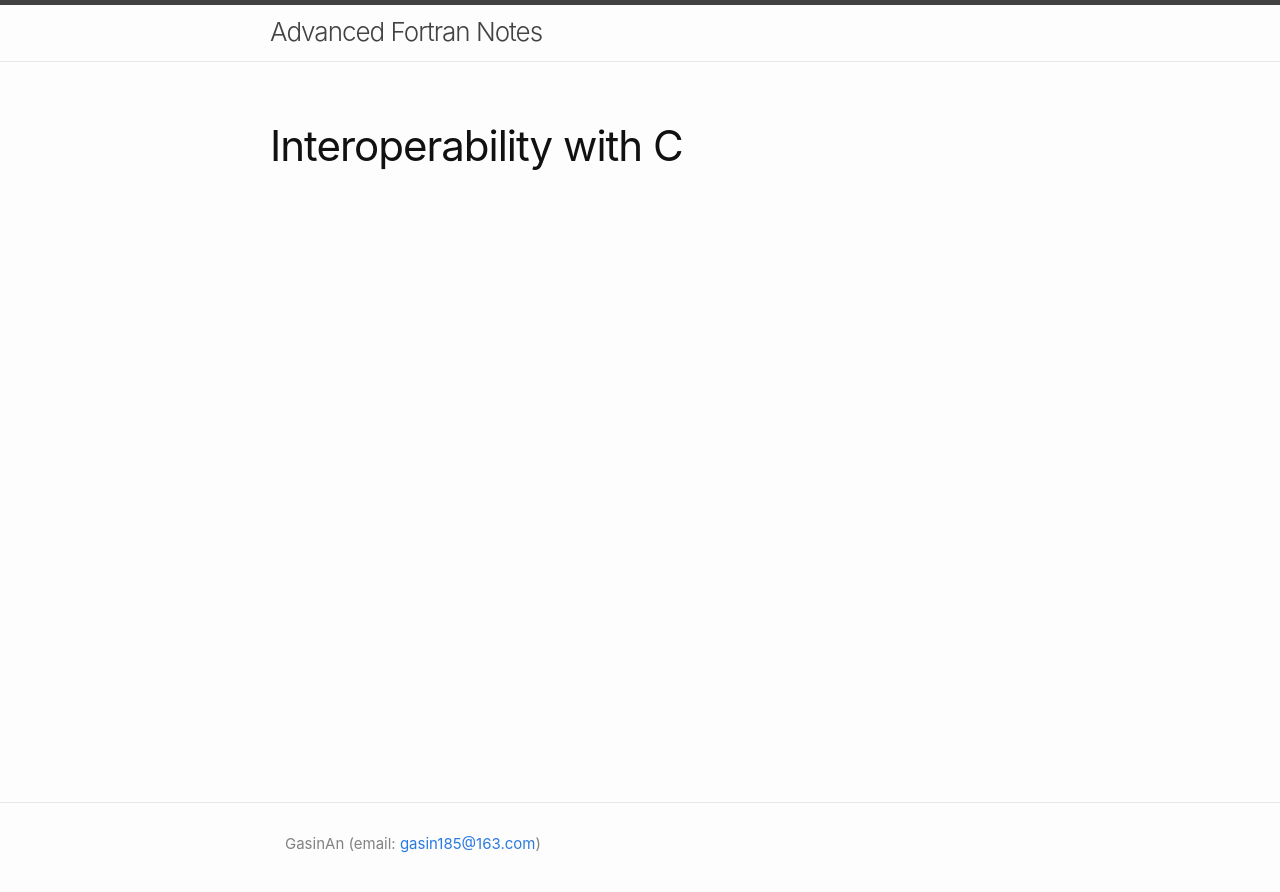
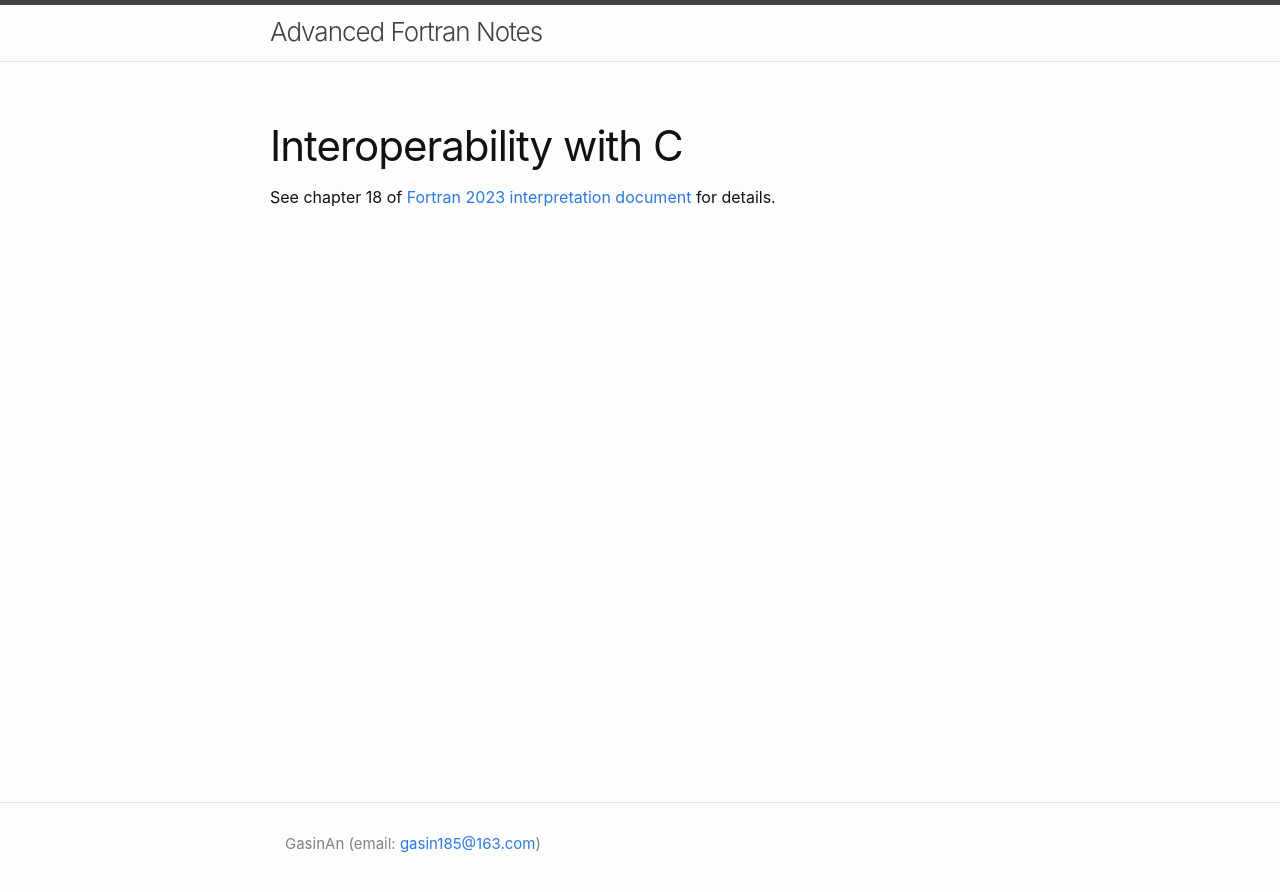
Before and after one commit to GasinAn/AdvForNotes, a Jekyll site: the page built from Interoperability_with_C.md, in a window 1280 px wide. Shown: the top 892 px of the page. Built offline with Jekyll 4.4.1, drawn with Linux system fonts in a browser that asks for light colours; our own code applies the rules of GitHub Pages for plain Markdown files.

Commit message:
write Interoperability with C

```diff
--- a/Interoperability_with_C.md
+++ b/Interoperability_with_C.md
@@ -1 +1,3 @@
 # Interoperability with C
+
+See chapter 18 of [Fortran 2023 interpretation document](https://j3-fortran.org/doc/year/24/24-007.pdf) for details.
```
